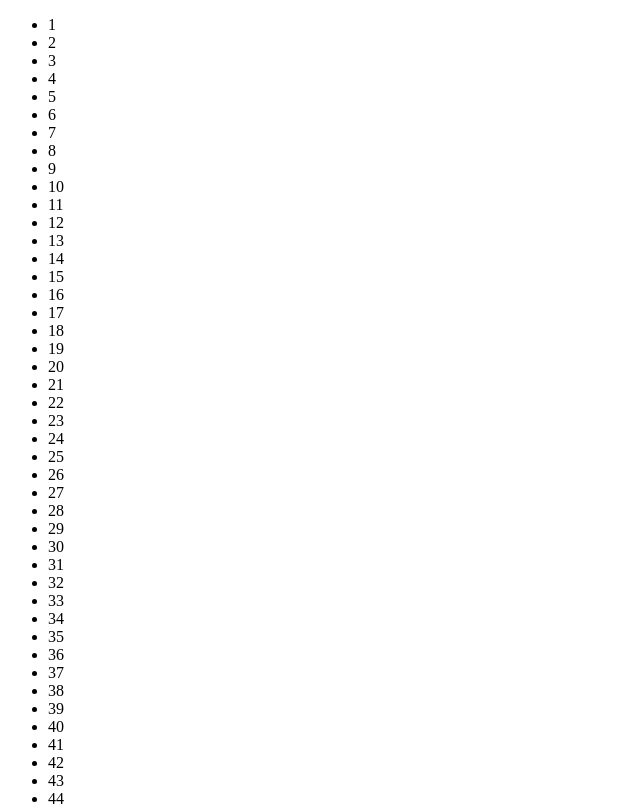
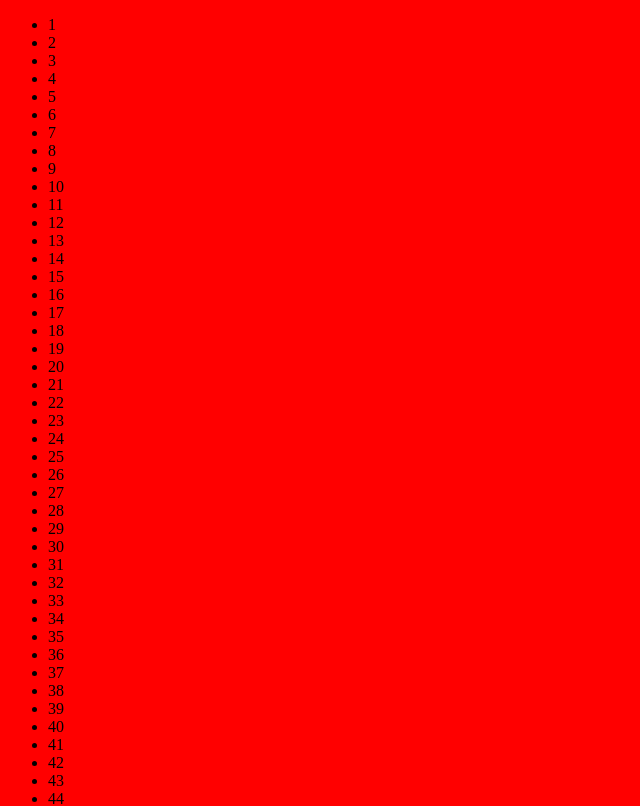
Before and after one commit to yaogengzhu/rt-virtual-list, a React (Vite) app: page / in a window 1280 px wide. Shown: the top 806 px of the page, without its empty margins (0-640 px from the left). Built offline with nearby package versions, Linux system fonts and the light colour scheme.

Commit message:
chore: init less

```diff
--- a/package.json
+++ b/package.json
@@ -11,6 +11,8 @@
     "dependencies": {
         "@types/node": "^17.0.21",
         "@vitejs/plugin-react": "^1.2.0",
+        "less": "^4.1.2",
+        "less-loader": "^10.2.0",
         "react": "^17.0.2",
         "react-dom": "^17.0.2",
         "vite": "^2.8.6",
--- a/src/App.tsx
+++ b/src/App.tsx
@@ -1,3 +1,4 @@
+import './index.less'
 const App = () => {
     const list = Array.from({ length: 100 }, (_, index) => index + 1)
     return (
--- /dev/null
+++ b/src/index.less
@@ -0,0 +1,3 @@
+body {
+    background-color: red;
+}
--- a/vite.config.ts
+++ b/vite.config.ts
@@ -20,6 +20,14 @@ export default defineConfig({
         }),
     ], // 配置需要使用的插件列表
     base: './', // 在生产中服务时的基本公共路径。
+    css: {
+        // css预处理器
+        preprocessorOptions: {
+            less: {
+                charset: false,
+            },
+        },
+    },
     server: {
         host: 'localhost', // 指定服务器主机名
         port: 3000, // 指定服务器端口
```
Also changed, not shown: 1 other file (tests, documents, lock files or other folders).
